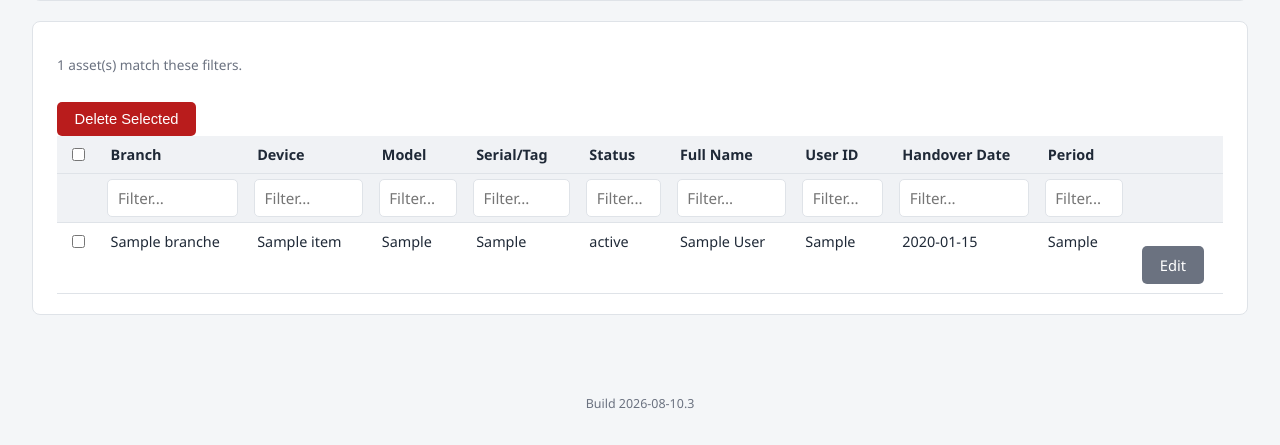
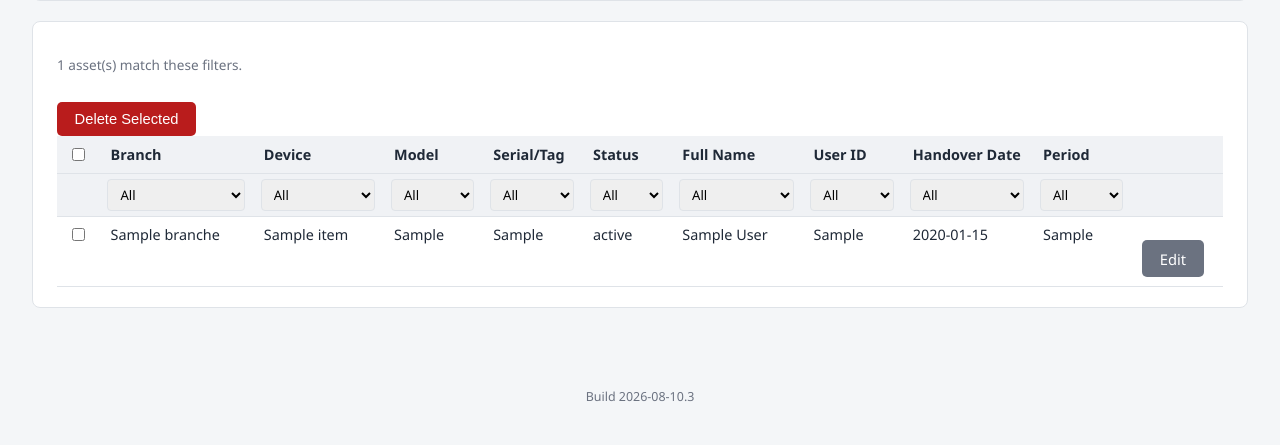
Before and after one commit to dzindan/Dummy-AssetManagement, a Flask app: page /assets/ in a window 1280 px wide. Shown: the part 355-800 px from the top of the page. Run offline with Flask 3, Linux system fonts and the light colour scheme; data comes from the database, SQL or seed files in the repository; tables that the repository leaves empty hold one stand-in row (values such as "Sample post"); parts of the project's set-up code (start-up, migrations or seed data) failed here and were passed over.

Commit message:
Fix laggy header filters: replace free-text with dropdown selects
The per-column header filter was re-scanning all rows/columns on every
keystroke (free-text substring match), visibly lagging against the
now-unpaginated 1000+ row table. Replaced each filter with a <select>
populated once at load with the distinct values actually present in
that column, filtering by exact match on "change" instead - far fewer
filter passes, and each row's per-column text is cached once up front
instead of re-read from the DOM every time.

Co-Authored-By: Claude Sonnet 5 <noreply@anthropic.com>

```diff
--- a/app/static/app.js
+++ b/app/static/app.js
@@ -157,30 +157,58 @@ document.addEventListener("click", function (e) {
   form.submit();
 });
 
-// Manage Assets: per-column header filter row - live client-side narrowing
-// of the already-loaded (unpaginated) table, on top of the server-side
-// Branch/Device/Status/Search panel above it. Each input filters its own
-// column by case-insensitive substring match; a row must match every
-// active (non-empty) filter to stay visible.
-document.addEventListener("input", function (e) {
-  if (!e.target.matches(".header-filter")) return;
-  const table = e.target.closest("[data-header-filter-table]");
+// Manage Assets: per-column header filter dropdowns - built once from the
+// distinct values actually present in the (unpaginated) table, then a
+// plain exact-match <select> per column. An earlier free-text version
+// re-scanned every row's text on every keystroke, which visibly lagged
+// against a table this long; a <select> only re-filters on "change", and
+// each row's per-column text is cached once here instead of re-read from
+// the DOM on every filter change.
+document.addEventListener("DOMContentLoaded", function () {
+  const table = document.querySelector("[data-header-filter-table]");
   if (!table) return;
+  const filterRow = table.querySelector(".header-filter-row");
+  if (!filterRow) return;
 
-  const filterRow = e.target.closest("tr");
-  const filters = Array.from(filterRow.children).map(function (th) {
-    const input = th.querySelector(".header-filter");
-    return input ? input.value.trim().toLowerCase() : "";
+  const bodyRows = Array.from(table.querySelectorAll("tbody tr"));
+  const selects = Array.from(filterRow.children).map(function (th) {
+    return th.querySelector(".header-filter");
   });
 
+  const rowTexts = bodyRows.map(function (row) {
+    return Array.from(row.children).map(function (cell) {
+      return cell.textContent.trim();
+    });
+  });
+
+  selects.forEach(function (select, colIndex) {
+    if (!select) return;
+    const values = new Set();
+    rowTexts.forEach(function (cells) {
+      if (cells[colIndex]) values.add(cells[colIndex]);
+    });
+    Array.from(values)
+      .sort(function (a, b) {
+        return a.localeCompare(b, undefined, { numeric: true, sensitivity: "base" });
+      })
+      .forEach(function (value) {
+        const opt = document.createElement("option");
+        opt.value = value;
+        opt.textContent = value;
+        select.appendChild(opt);
+      });
+  });
+
+  function applyFilters() {
+    const activeFilters = selects.map(function (select) {
+      return select ? select.value : "";
+    });
     let visibleCount = 0;
-  table.querySelectorAll("tbody tr").forEach(function (row) {
-    const cells = row.children;
+    bodyRows.forEach(function (row, i) {
       let visible = true;
-    for (let i = 0; i < filters.length; i++) {
-      if (!filters[i]) continue;
-      const text = cells[i] ? cells[i].textContent.toLowerCase() : "";
-      if (!text.includes(filters[i])) {
+      for (let c = 0; c < activeFilters.length; c++) {
+        if (!activeFilters[c]) continue;
+        if (rowTexts[i][c] !== activeFilters[c]) {
           visible = false;
           break;
         }
@@ -188,7 +216,11 @@ document.addEventListener("input", function (e) {
       row.style.display = visible ? "" : "none";
       if (visible) visibleCount++;
     });
-
     const counter = document.getElementById("asset-row-count");
     if (counter) counter.textContent = visibleCount;
+  }
+
+  selects.forEach(function (select) {
+    if (select) select.addEventListener("change", applyFilters);
   });
+});
--- a/app/templates/asset_management.html
+++ b/app/templates/asset_management.html
@@ -98,15 +98,15 @@
       </tr>
       <tr class="header-filter-row">
         <th></th>
-        <th><input type="text" class="header-filter" placeholder="Filter..."></th>
-        <th><input type="text" class="header-filter" placeholder="Filter..."></th>
-        <th><input type="text" class="header-filter" placeholder="Filter..."></th>
-        <th><input type="text" class="header-filter" placeholder="Filter..."></th>
-        <th><input type="text" class="header-filter" placeholder="Filter..."></th>
-        <th><input type="text" class="header-filter" placeholder="Filter..."></th>
-        <th><input type="text" class="header-filter" placeholder="Filter..."></th>
-        <th><input type="text" class="header-filter" placeholder="Filter..."></th>
-        <th><input type="text" class="header-filter" placeholder="Filter..."></th>
+        <th><select class="header-filter"><option value="">All</option></select></th>
+        <th><select class="header-filter"><option value="">All</option></select></th>
+        <th><select class="header-filter"><option value="">All</option></select></th>
+        <th><select class="header-filter"><option value="">All</option></select></th>
+        <th><select class="header-filter"><option value="">All</option></select></th>
+        <th><select class="header-filter"><option value="">All</option></select></th>
+        <th><select class="header-filter"><option value="">All</option></select></th>
+        <th><select class="header-filter"><option value="">All</option></select></th>
+        <th><select class="header-filter"><option value="">All</option></select></th>
         <th></th>
       </tr>
     </thead>
```
Lines whose indentation alone changed are shown as unchanged.
